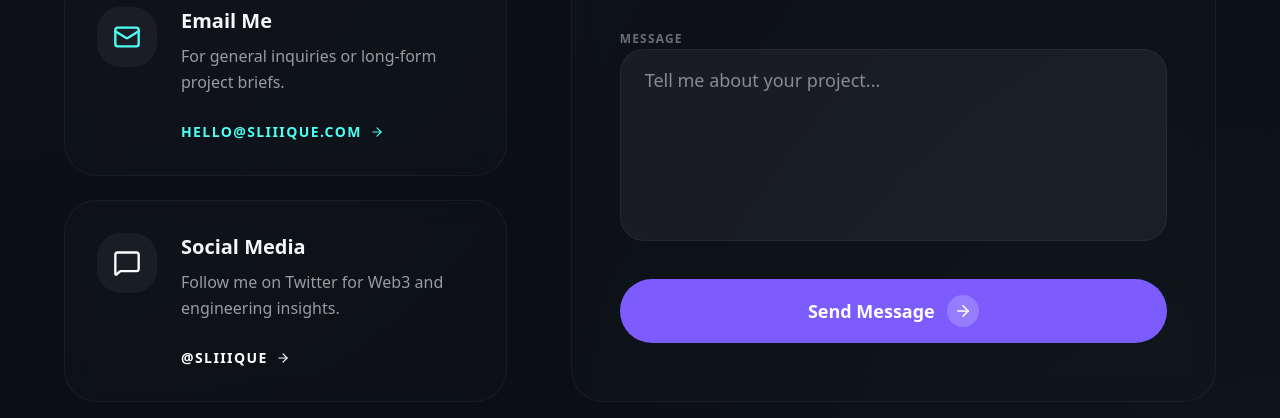
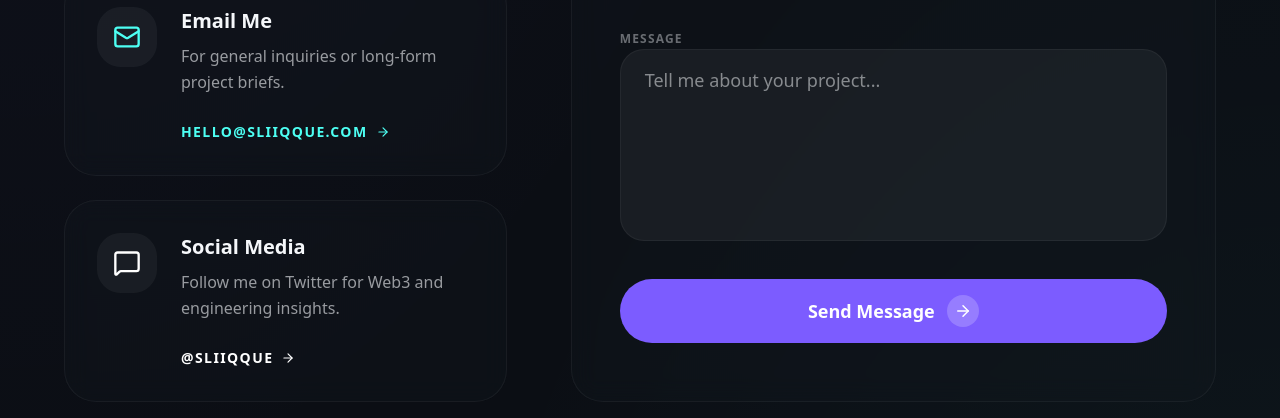
Before and after one commit to sliiqque/brand-portfolio, a Next.js app: page /contact in a window 1280 px wide. Shown: the part 940-1358 px from the top of the page. Built offline with nearby package versions, Linux system fonts and the light colour scheme.

Commit message:
fix: correct username and email typos across the codebase
Update social media handles and email addresses from 'sliiique' to 'sliiqque'.
Fix apostrophe escaping in the about page and add CODE_REVIEW.md to gitignore.

```diff
--- a/src/app/about/AboutContent.tsx
+++ b/src/app/about/AboutContent.tsx
@@ -24,7 +24,7 @@ export function AboutContent() {
               </h1>
               <div className="space-y-8 text-xl md:text-2xl text-foreground/60 leading-relaxed max-w-2xl font-medium">
                 <p>
-                  I'm SLIIQQUE, a senior Frontend and Web3 Engineer with over 8
+                  I&apos;m SLIIQQUE, a senior Frontend and Web3 Engineer with over 8
                   years of experience building digital products that scale.
                 </p>
                 <p>
--- a/src/components/sections/FinalCTA.tsx
+++ b/src/components/sections/FinalCTA.tsx
@@ -58,10 +58,10 @@ export function FinalCTA() {
               </Link>
             </Button>
             <Link
-              href="mailto:hello@sliiique.com"
+              href="mailto:hello@sliiqque.com"
               className="text-foreground/40 hover:text-white transition-all duration-300 font-bold uppercase tracking-widest text-xs py-4 px-8 rounded-full border border-white/5 hover:border-white/20 hover:bg-white/5"
             >
-              hello@sliiique.com
+              hello@sliiqque.com
             </Link>
           </div>
         </motion.div>
--- a/src/components/ui/Footer.tsx
+++ b/src/components/ui/Footer.tsx
@@ -30,9 +30,21 @@ export function Footer() {
             </p>
             <div className="flex space-x-4">
               {[
-                { icon: Github, href: "https://github.com/sliiique", label: "GitHub" },
-                { icon: Twitter, href: "https://twitter.com/sliiique", label: "Twitter" },
-                { icon: Linkedin, href: "https://linkedin.com/in/sliiique", label: "LinkedIn" },
+                {
+                  icon: Github,
+                  href: "https://github.com/sliiqque",
+                  label: "GitHub",
+                },
+                {
+                  icon: Twitter,
+                  href: "https://twitter.com/sliiqque",
+                  label: "Twitter",
+                },
+                {
+                  icon: Linkedin,
+                  href: "https://linkedin.com/in/sliiqque",
+                  label: "LinkedIn",
+                },
               ].map((social, i) => (
                 <Link
                   key={i}
--- a/src/lib/constants.ts
+++ b/src/lib/constants.ts
@@ -174,23 +174,23 @@ export const CONTACT_METHODS: ContactMethod[] = [
     title: "Book a Consultation",
     desc: "Schedule a free 30-minute discovery call to discuss your project.",
     action: "Schedule on Calendly",
-    href: "https://calendly.com/sliiique",
+    href: "https://calendly.com/sliiqque",
     textColor: "text-accent-violet",
   },
   {
     icon: Mail,
     title: "Email Me",
     desc: "For general inquiries or long-form project briefs.",
-    action: "hello@sliiique.com",
-    href: "mailto:hello@sliiique.com",
+    action: "hello@sliiqque.com",
+    href: "mailto:hello@sliiqque.com",
     textColor: "text-accent-cyan",
   },
   {
     icon: MessageSquare,
     title: "Social Media",
     desc: "Follow me on Twitter for Web3 and engineering insights.",
-    action: "@sliiique",
-    href: "https://twitter.com/sliiique",
+    action: "@sliiqque",
+    href: "https://twitter.com/sliiqque",
     textColor: "text-white",
   },
 ];
```
Also changed, not shown: 1 other file (tests, documents, lock files or other folders).
